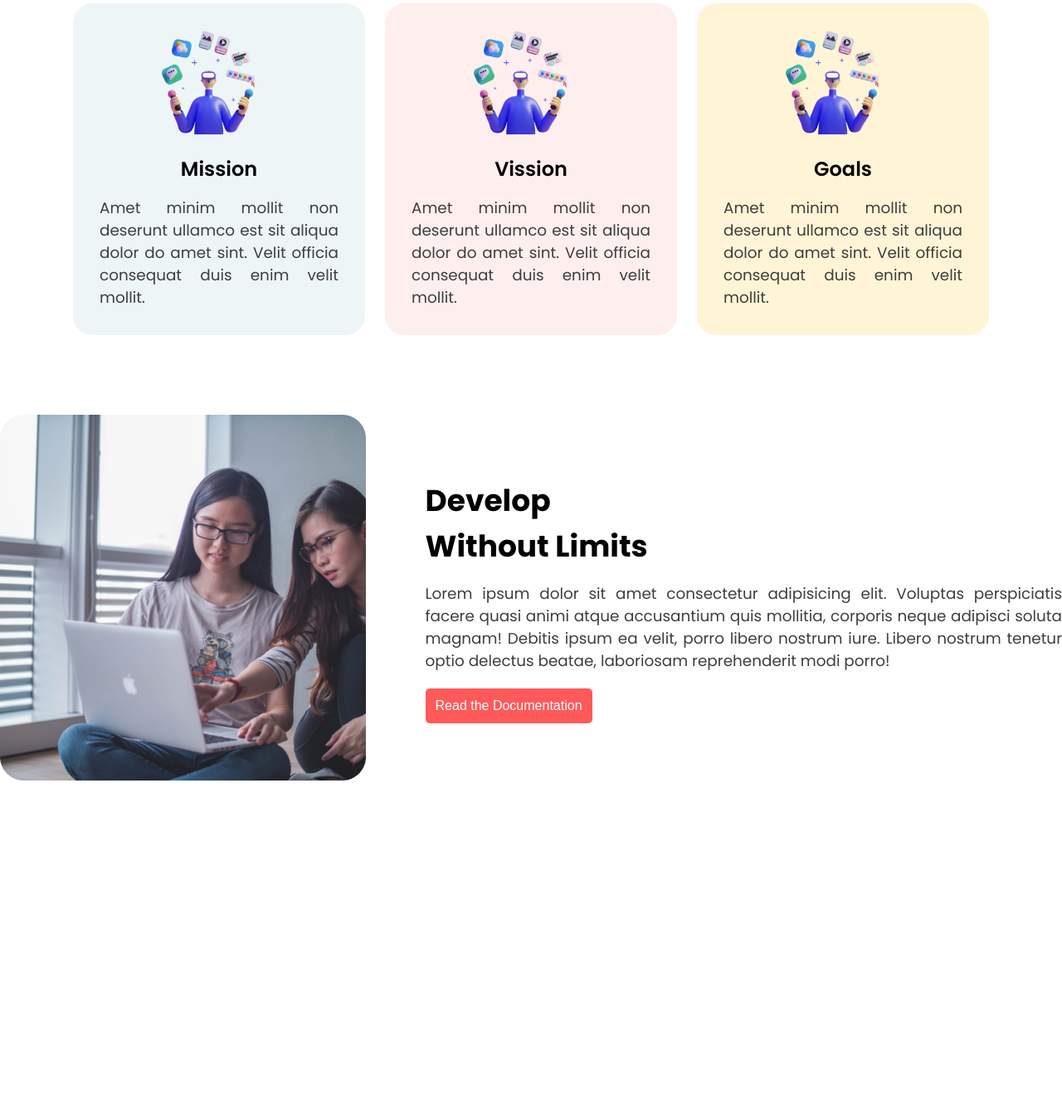
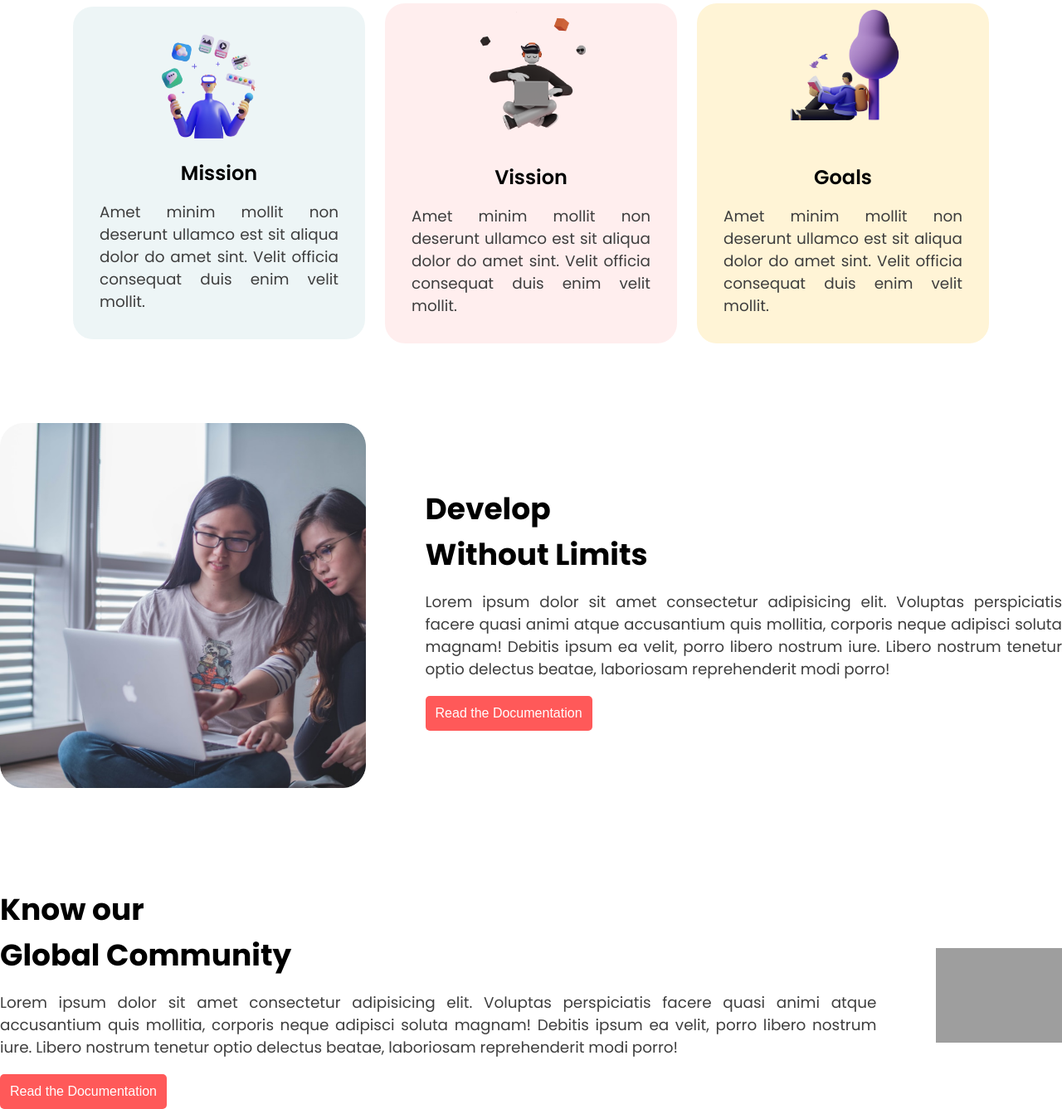
Before and after one commit to rahat0078/mission-22-responsive, a plain HTML site: page index.html in a window 1280 px wide. Shown: the part 1003-2340 px from the top of the page at 83% size. Before the commit the page ends 1951 px from the top, so only its background shows below. Drawn offline with Linux system fonts and the light colour scheme; grey boxes are pictures that could not be loaded.

Commit message:
added global comunity section

```diff
--- a/index.html
+++ b/index.html
@@ -35,13 +35,13 @@
                     </div>
 
                     <div class="mission-content vission">
-                        <img src="./images/illustrators/illustrator-1.png" alt="" class="mission-img">
+                        <img src="./images/illustrators/illustrator-2.png" alt="" class="mission-img">
                         <h4>Vission</h4>
                         <p class="dimgrey">Amet minim mollit non deserunt ullamco est sit aliqua dolor do amet sint. Velit officia consequat duis enim velit mollit.</p>
                     </div>
 
                     <div class="mission-content goals">
-                        <img src="./images/illustrators/illustrator-1.png" alt="" class="mission-img">
+                        <img src="./images/illustrators/illustrator-3.png" alt="" class="mission-img">
                         <h4>Goals</h4>
                         <p class="dimgrey">Amet minim mollit non deserunt ullamco est sit aliqua dolor do amet sint. Velit officia consequat duis enim velit mollit.</p>
                     </div>
@@ -50,7 +50,7 @@
             </div>
         <section>
 
-
+            <!-- develop section  -->
         <section class="develop-container">
 
             <div class="develop-img">
@@ -68,6 +68,22 @@
         </section>
 
 
+        <!-- global community section  -->
+         <section class="develop-container global">
+
+             <div class="develop-content">
+                <h3>Know our <br>
+                    Global Community</h3>
+                <p class="dimgrey">Lorem ipsum dolor sit amet consectetur adipisicing elit. Voluptas perspiciatis facere quasi animi atque accusantium quis mollitia, corporis neque adipisci soluta magnam! Debitis ipsum ea velit, porro libero nostrum iure. Libero nostrum tenetur optio delectus beatae, laboriosam reprehenderit modi porro!</p>
+                <button class="btn-content">Read the  Documentation</button>
+            </div>
+
+            <div class="develop-img">
+                <img src="./images/pictures/project.png" alt="">
+            </div>
+
+         </section>
+
     </main>
 
     <!-- ------------ footer section--------- -->
--- a/styles/styles.css
+++ b/styles/styles.css
@@ -134,7 +134,9 @@ h3{
     margin-bottom: 1rem;
 }
 
-
+.global{
+    margin-top: 7rem;
+}
 /* end of develop section  */
 
 
```
